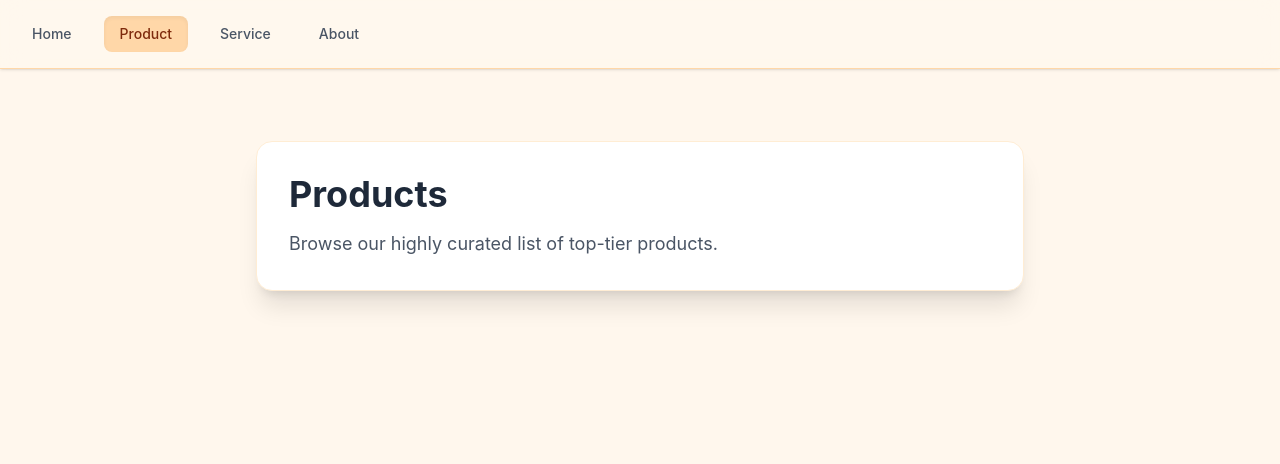
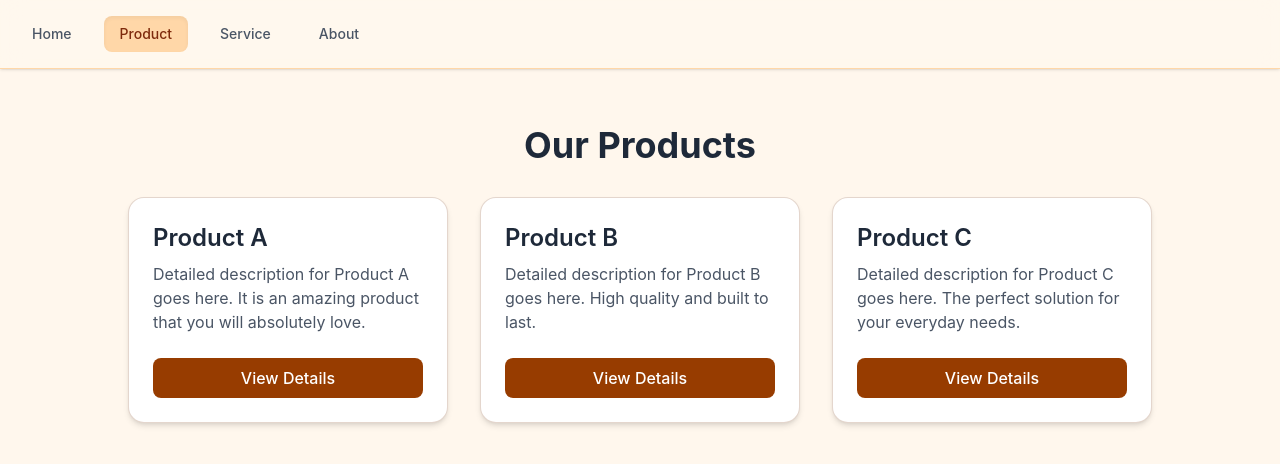
Before and after one commit to BanditaDas/FlavorVerse, a React (Vite) app: page /product in a window 1280 px wide. Shown: the top 464 px of the page. Built offline with nearby package versions, Linux system fonts and the light colour scheme.

Commit message:
products added

```diff
--- a/src/Routes/Mainroutes.jsx
+++ b/src/Routes/Mainroutes.jsx
@@ -1,9 +1,10 @@
 import React from 'react'
 import { Routes, Route } from 'react-router-dom'
 import Home from '../components/Home'
-import Product from '../components/Product'
+import Product, { products } from '../components/Product'
 import Service from '../components/Service'
 import About from '../components/About'
+import ProdDets from '../components/ProdDets'
 
 function Mainroutes() {
     return (
@@ -11,6 +12,7 @@ function Mainroutes() {
             <Routes>
                 <Route path="/" element={<Home />} />
                 <Route path="/product" element={<Product />} />
+                <Route path="/product/:id" element={<ProdDets products={products} />} />
                 <Route path="/service" element={<Service />} />
                 <Route path="/about" element={<About />} />
             </Routes>
--- /dev/null
+++ b/src/components/ProdDets.jsx
@@ -0,0 +1,33 @@
+import React from 'react';
+import { useParams, useNavigate } from 'react-router-dom';
+
+function ProdDets({ products }) {
+  const { id } = useParams();
+  const navigate = useNavigate();
+
+  // Find the product that matches the ID in the URL
+  const product = products?.find((p) => p.id.toString() === id);
+
+  if (!product) {
+    return (
+      <div className="max-w-2xl mx-auto mt-10 p-8 bg-white rounded-2xl shadow-md border border-amber-900/20 text-center">
+        <h1 className="text-3xl font-bold text-gray-800 mb-4">Product Not Found</h1>
+        <button onClick={() => navigate(-1)} className="px-6 py-2 bg-amber-800 text-white font-medium rounded-lg hover:bg-amber-900 transition duration-200">
+          Go Back
+        </button>
+      </div>
+    );
+  }
+
+  return (
+    <div className="max-w-2xl mx-auto mt-10 p-8 bg-white rounded-2xl shadow-md border border-amber-900/20">
+      <h1 className="text-4xl font-bold text-gray-800 mb-4">{product.name}</h1>
+      <p className="text-gray-600 text-lg mb-8 leading-relaxed">{product.description}</p>
+      <button onClick={() => navigate(-1)} className="px-6 py-2 bg-amber-800 text-white font-medium rounded-lg hover:bg-amber-900 transition duration-200">
+        &larr; Back to Products
+      </button>
+    </div>
+  );
+}
+
+export default ProdDets;
--- a/src/components/Product.jsx
+++ b/src/components/Product.jsx
@@ -1,10 +1,29 @@
 import React from 'react';
+import { NavLink } from 'react-router-dom';
+
+export const products = [
+  { id: 1, name: 'Product A', description: 'Detailed description for Product A goes here. It is an amazing product that you will absolutely love.' },
+  { id: 2, name: 'Product B', description: 'Detailed description for Product B goes here. High quality and built to last.' },
+  { id: 3, name: 'Product C', description: 'Detailed description for Product C goes here. The perfect solution for your everyday needs.' },
+];
 
 export default function Product() {
+
   return (
-    <div className="max-w-3xl mx-auto mt-10 p-8 bg-white rounded-2xl shadow-xl border border-orange-100">
-      <h1 className="text-4xl font-bold text-gray-800 mb-4">Products</h1>
-      <p className="text-gray-600 text-lg">Browse our highly curated list of top-tier products.</p>
+    <div className="max-w-5xl mx-auto mt-6">
+      <h1 className="text-4xl font-bold text-gray-800 mb-8 text-center">Our Products</h1>
+
+      <div className="grid grid-cols-1 sm:grid-cols-2 md:grid-cols-3 gap-8">
+        {products.map((product) => (
+          <div key={product.id} className="flex flex-col p-6 bg-white rounded-2xl shadow-md border border-amber-900/20 hover:shadow-xl transition-shadow duration-300">
+            <h2 className="text-2xl font-semibold text-gray-800 mb-2">{product.name}</h2>
+            <p className="text-gray-600 mb-6 grow">{product.description}</p>
+            <NavLink to={`/product/${product.id}`} className="text-center px-4 py-2 bg-amber-800 text-white font-medium rounded-lg hover:bg-amber-900 transition duration-200">
+              View Details
+            </NavLink>
+          </div>
+        ))}
+      </div>
     </div>
   );
 }
```
